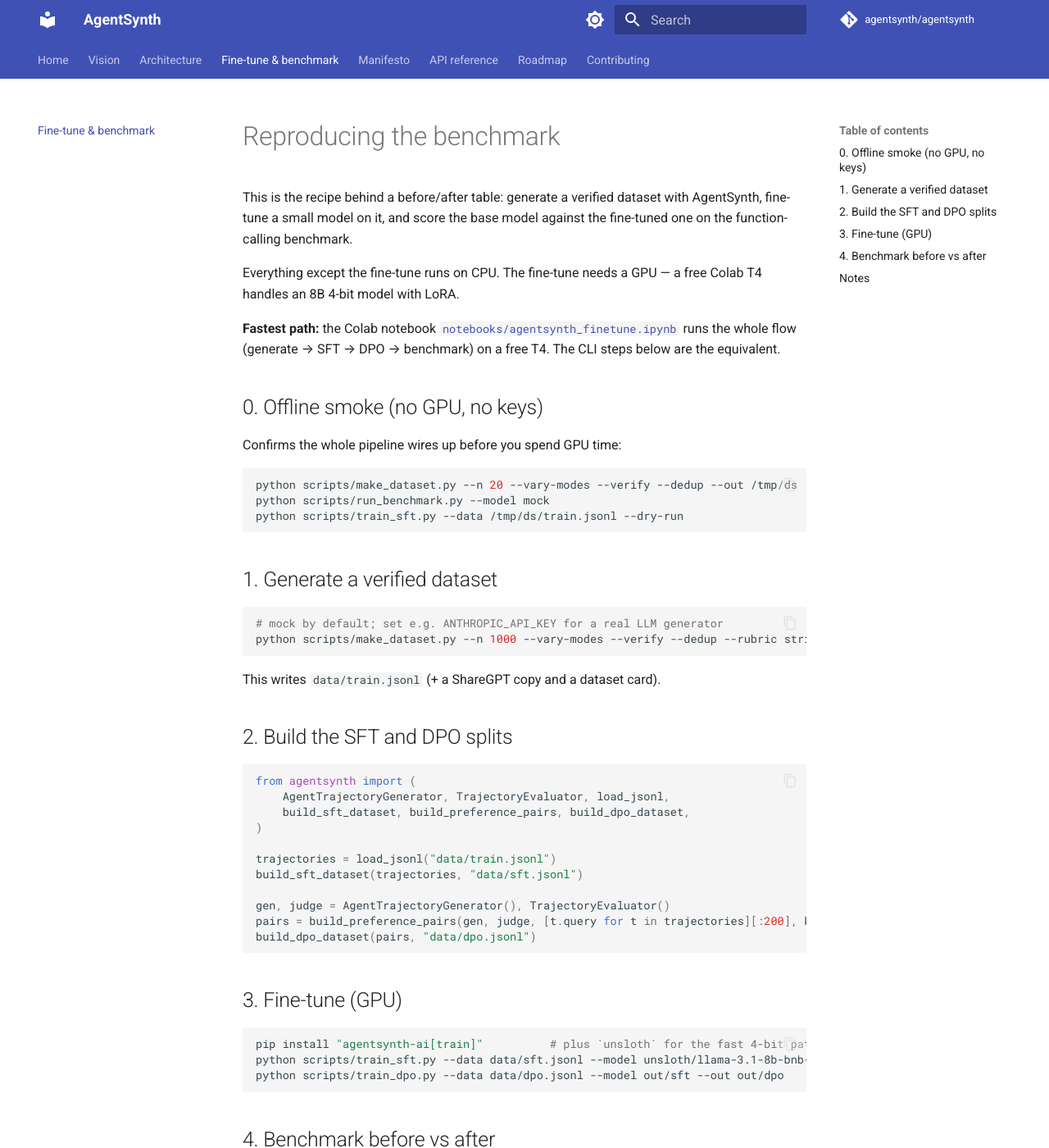
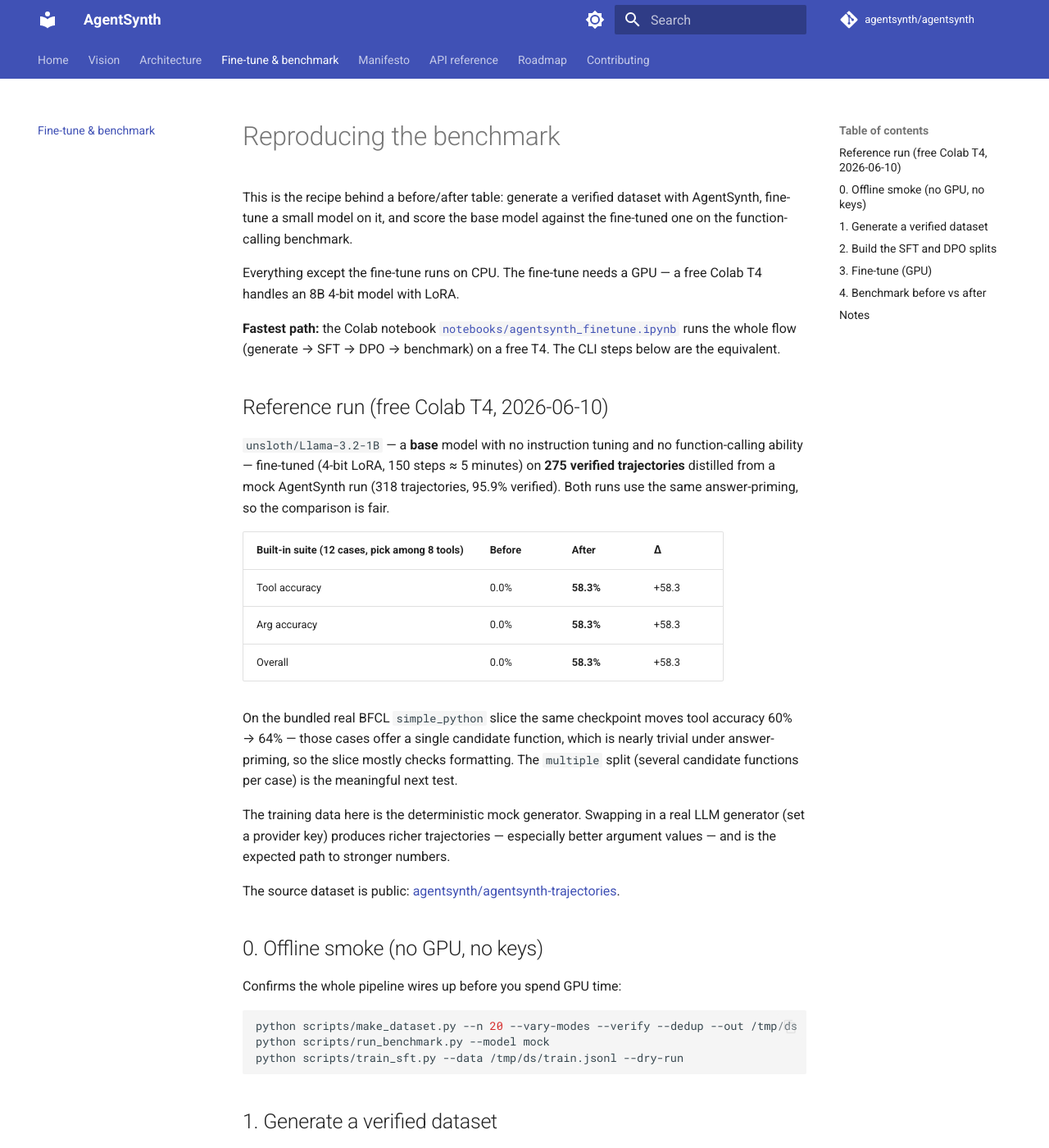
Before and after one commit to agentsynth/agentsynth, an MkDocs documentation site: the page built from docs/BENCHMARK.md, in a window 1280 px wide and 1400 px high. Shown: the whole window at 82% size. Built offline with MkDocs 1.6.1 and Material for MkDocs 9.7.7, drawn with Linux system fonts in a browser that asks for light colours; comment, search, counter and statistics services are not loaded.

Commit message:
Document the reference benchmark run
Adds the real numbers from the Colab T4 reference run: Llama-3.2-1B base
(0% function calling) fine-tuned on 275 verified trajectories reaches 58.3%
on the 8-tool selection suite with held-out queries, ~5 minutes of training.
States the BFCL simple-split caveat honestly (single-candidate cases are
nearly trivial under answer-priming) and links the public dataset.

```diff
--- a/docs/BENCHMARK.md
+++ b/docs/BENCHMARK.md
@@ -10,6 +10,30 @@
 **Fastest path:** the Colab notebook [`notebooks/agentsynth_finetune.ipynb`](https://github.com/agentsynth/agentsynth/blob/main/notebooks/agentsynth_finetune.ipynb)
 runs the whole flow (generate → SFT → DPO → benchmark) on a free T4. The CLI steps
 below are the equivalent.
+
+## Reference run (free Colab T4, 2026-06-10)
+
+`unsloth/Llama-3.2-1B` — a **base** model with no instruction tuning and no
+function-calling ability — fine-tuned (4-bit LoRA, 150 steps ≈ 5 minutes) on **275
+verified trajectories** distilled from a mock AgentSynth run (318 trajectories,
+95.9% verified). Both runs use the same answer-priming, so the comparison is fair.
+
+| Built-in suite (12 cases, pick among 8 tools) | Before | After | Δ |
+| --- | --- | --- | --- |
+| Tool accuracy | 0.0% | **58.3%** | +58.3 |
+| Arg accuracy | 0.0% | **58.3%** | +58.3 |
+| Overall | 0.0% | **58.3%** | +58.3 |
+
+On the bundled real BFCL `simple_python` slice the same checkpoint moves tool
+accuracy 60% → 64% — those cases offer a single candidate function, which is nearly
+trivial under answer-priming, so the slice mostly checks formatting. The `multiple`
+split (several candidate functions per case) is the meaningful next test.
+
+The training data here is the deterministic mock generator. Swapping in a real LLM
+generator (set a provider key) produces richer trajectories — especially better
+argument values — and is the expected path to stronger numbers.
+
+The source dataset is public: [agentsynth/agentsynth-trajectories](https://huggingface.co/datasets/agentsynth/agentsynth-trajectories).
 
 ## 0. Offline smoke (no GPU, no keys)
 
```
Also changed, not shown: README.md (+7 -0 lines).
